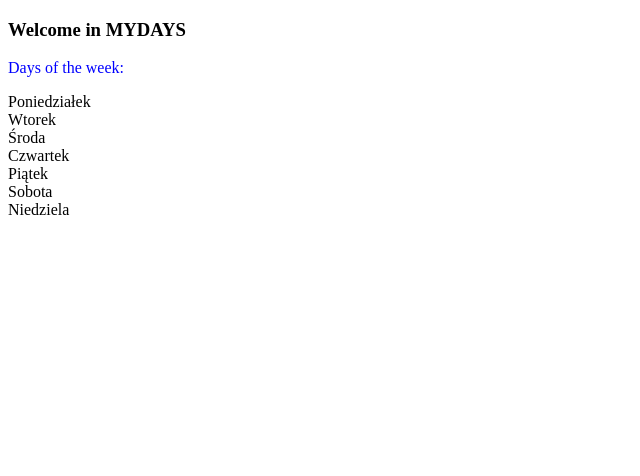
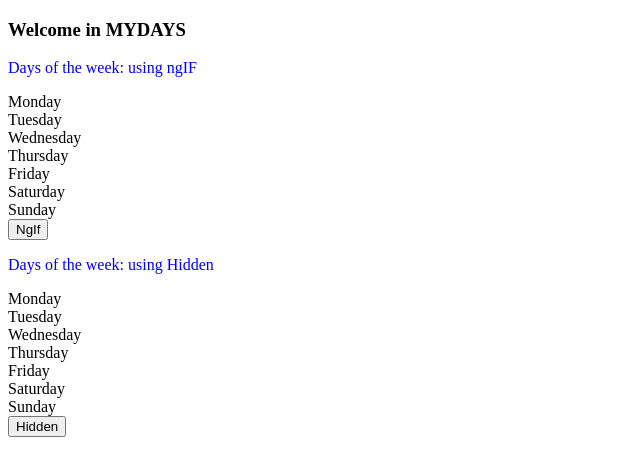
Before and after one commit to Kacperem/AngularTrainingAPPS, an Angular app: page / in a window 1280 px wide. Shown: the top 476 px of the page, without its empty margins (0-640 px from the left). Built offline with nearby package versions, Linux system fonts and the light colour scheme.

Commit message:
tree DOM

```diff
--- a/src/app/app.component.html
+++ b/src/app/app.component.html
@@ -1,15 +1,19 @@
 <h3> Welcome in {{title | uppercase}}</h3>
 
-<p>Days of the week:</p>
+<p>Days of the week: using ngIF</p>
 
-<div *ngFor="let day of days">
-  <div [ngSwitch]="day">
-<div *ngSwitchCase="'Monday'">Poniedziałek</div>
-<div *ngSwitchCase="'Tuesday'">Wtorek</div>
-<div *ngSwitchCase="'Wednesday'">Środa</div>
-<div *ngSwitchCase="'Thursday'">Czwartek</div>
-<div *ngSwitchCase="'Friday'">Piątek</div>
-<div *ngSwitchCase="'Saturday'">Sobota</div>
-<div *ngSwitchDefault>Niedziela</div>
+<ng-container *ngIf="isVisible">
+  <div *ngFor="let day of days">
+    <div>{{day}}</div>
   </div>
-</div>
+</ng-container>
+<button (click)="show()">NgIf</button>
+
+<br>
+<p>Days of the week: using Hidden</p>
+<div [hidden]="isHidden">
+  <div *ngFor="let day of days">
+    <div>{{day}}
+    </div>
+  </div>
+  <button (click)="hidden()">Hidden</button>
--- a/src/app/app.component.ts
+++ b/src/app/app.component.ts
@@ -11,17 +11,16 @@ export class AppComponent {
 
   days = ['Monday', 'Tuesday', 'Wednesday', 'Thursday', 'Friday', 'Saturday', 'Sunday'];
 
-myDogs = new Array<MyDog>();
+isVisible = true;
+isHidden = false;
 
-constructor(){
-  this.myDogs.push(new MyDog('Berna', 5), new MyDog('Hugo', 8), new MyDog('Berni', 4));
+show() {
+  this.isVisible = !this.isVisible;
+}
+
+hidden() {
+  this.isHidden = !this.isHidden;
 }
 
 
 }
-
-class MyDog {
-  constructor(public name: string, public age: number) {
-
-  }
-}
```
